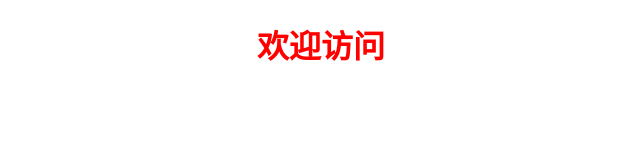
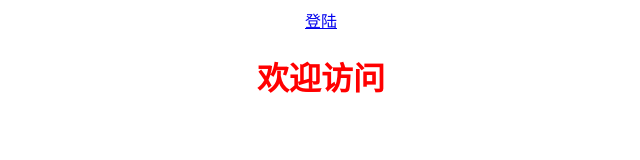
Before and after one commit to bobozhuang/web, a plain HTML site: page webServer/files/index.html in a window 1280 px wide. Shown: the whole page, without its empty margins (319-959 px from the left). Drawn offline with Linux system fonts and the light colour scheme.

Commit message:
Update index.html

```diff
--- a/webServer/files/index.html
+++ b/webServer/files/index.html
@@ -8,6 +8,7 @@
 	</head>
 	<body>
 		<center>
+			<a href="login.html">登陆</a>
 			<font></font>
 			<h1 style="color:red;">欢迎访问</h1>
 		</center>
```
